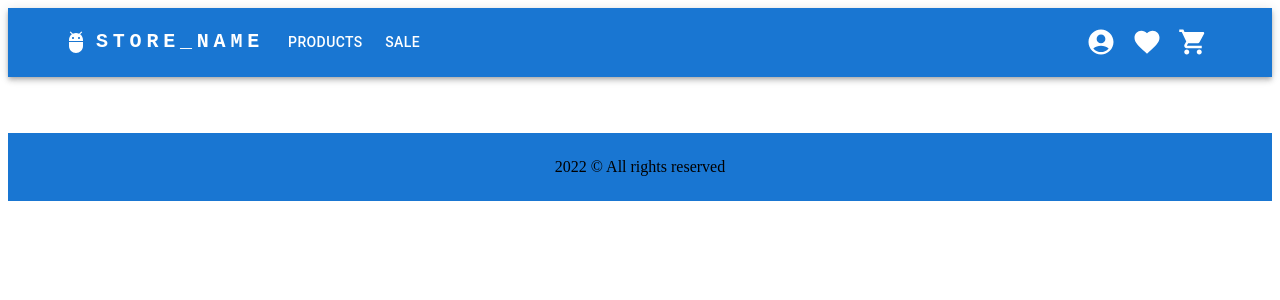
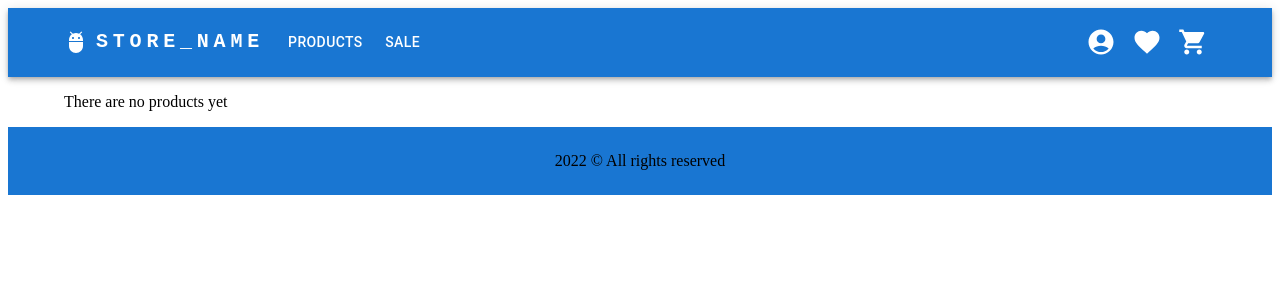
Before and after one commit to kozhemyakin/tms-diploma, a React (Create React App) app: page /cart in a window 1280 px wide. Shown: the top 300 px of the page. Built offline with nearby package versions, Linux system fonts and the light colour scheme; data requests are answered from the project's data file.

Commit message:
add delete product from cart functionality

```diff
--- a/src/components/Product.jsx
+++ b/src/components/Product.jsx
@@ -45,8 +45,7 @@ function Product() {
                     <CardMedia
                         className='product-image'
                         component="img"
-                        height="300"
-                        width="300"
+                        style={{width: "300px", height:"300px"}}
                         image={item.image}
                         alt={item.title}
                     />
--- a/src/components/ShoppingCart.jsx
+++ b/src/components/ShoppingCart.jsx
@@ -20,8 +20,13 @@ import styles from '../style/styles.css'
 import { Link } from 'react-router-dom';
 import { display } from '@mui/system';
 
+import { deleteProduct } from '../features/product/qtyCounterSlice'
+import { useDispatch } from 'react-redux';
+
 
 function ShoppingCart() {
+    const dispatch = useDispatch();
+
 
     const [products, setProducts] = useState([]);
     const cartItems = useSelector((state) => state.qtyCounterSlice.ids)
@@ -46,15 +51,17 @@ function ShoppingCart() {
                         <CardMedia
                             className='product-image'
                             component="img"
-                            height="300"
-                            width="300"
                             image={item.image}
                             alt={item.title}
+                            style={{width: "200px", height:"200px"}}
                         />
                     </Link>
                         <CardContent>
                             <Typography gutterBottom variant="h5" component="div">
                             {item.title}
+                            </Typography>
+                            <Typography variant="body2" color="text.secondary">
+                            {item.description}
                             </Typography>
                             <Typography variant="body2" color="text.secondary">
                             {item.price}
@@ -68,7 +75,10 @@ function ShoppingCart() {
                         </CardContent>
 
                     <CardActions>
-                        <Button size="small">Add to wishlist</Button>
+                        <Button size="small">counters</Button>
+                    </CardActions>
+                    <CardActions>
+                        <Button size="small" onClick={() => dispatch(deleteProduct(item.id))}>Delete</Button>
                     </CardActions>
                     </Card>
                 </Grid>
@@ -79,22 +89,47 @@ function ShoppingCart() {
         getProducts();
       }, [])
 
+
+    console.log(cartQty)
+    console.log(cartItems)
+
+
   return (
-    <>
+    <div>
+    {singleProductInCart[0] ?
         <Grid container
-        rowSpacing={1}
             columns={1}
             sx={{ pt: 4, pb: 4 }}
+            style={{display:"flex"}}>
+                <Grid
+                    style={{minWidth:"60%", maxWidth: "70%"}}
+
                 >
                 {singleProductInCart}
                 </Grid>
-        <Grid>
-            {
+                <Grid
+                    style={{minWidth:"30%"}}
 
-
-            }
+                >
+                    <Card
+                        style={{minHeight: "300px", display: "flex", flexDirection: "column", justifyContent: "space-between"}}
+                    >
+                        <Typography>
+                            <Typography gutterBottom variant="h5" component="div">
+                                Total
+                            </Typography>
+                            <Typography>
+                                (COUNT) products: (summ) $
+                            </Typography>
+                        </Typography>
+                        <CardActions>
+                            <Button size="medium">Proceed to checkout</Button>
+                    </CardActions>
+                    </Card>
                 </Grid>
-    </>
+        </Grid>
+        : <p>There are no products yet</p>}
+    </div>
   );
 }
 
--- a/src/features/product/qtyCounterSlice.js
+++ b/src/features/product/qtyCounterSlice.js
@@ -17,9 +17,19 @@ export const qtyCounterSlice = createSlice({
                 state.qty[action.payload] = 1;
                 state.ids.push(action.payload);
             }
+        },
+        deleteProduct: (state, action) => {
+            if(state.qty[action.payload] !== 1) {
+                state.qty[action.payload] -= 1;
+            } else {
+                console.log('kekek')
+                let index = state.ids.indexOf(`${action.payload}`);
+                state.ids.splice(index, 1);
+                delete state.qty[`${action.payload}`];
+            }
         }
     }
 })
 
-export const { addProductOnBadge } = qtyCounterSlice.actions;
+export const { addProductOnBadge, deleteProduct } = qtyCounterSlice.actions;
 export default qtyCounterSlice.reducer;
```
Lines whose indentation alone changed are shown as unchanged.
